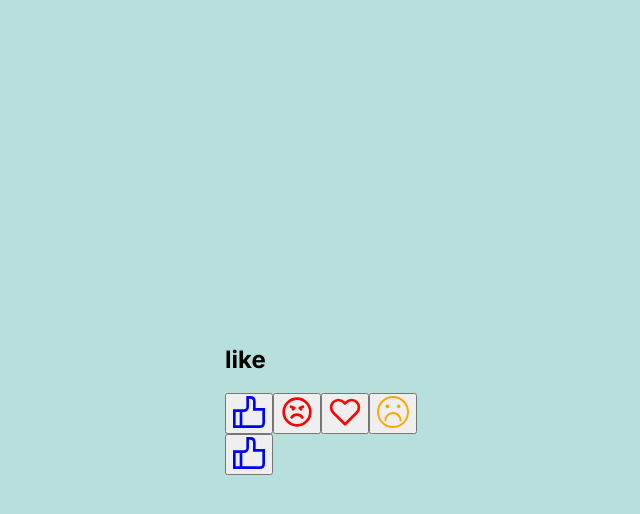
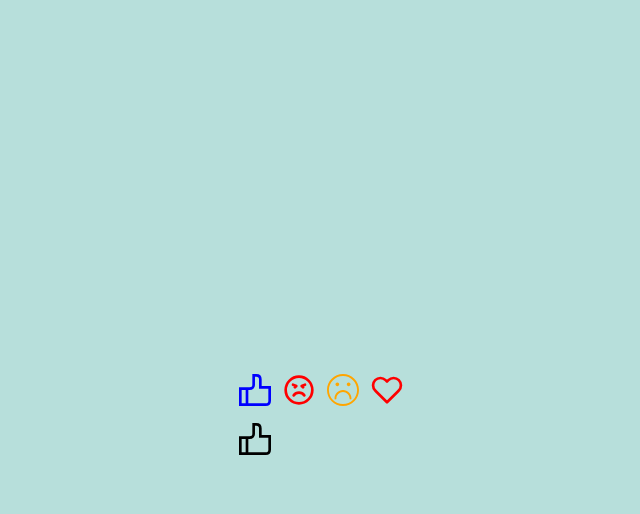
Before and after one commit to HavocXgrg/react-practise, a Next.js app: page /reaction_btn in a window 1280 px wide. Both pictures are taken after a click on the button 640 px from the left and 409 px from the top of the page. Shown: the top 514 px of the page, without its empty margins (319-959 px from the left). Built offline with nearby package versions, Linux system fonts and the light colour scheme.

Commit message:
refactored code by implementing DRY principle, also the use of key prop

```diff
--- a/src/app/globals.css
+++ b/src/app/globals.css
@@ -27,3 +27,18 @@ body, html {
 .likeBtn{
   background-color: rgb(12, 112, 218);
 }
+
+.reactionBtn button {
+  min-height: 2vh;
+  min-width: 2vw;
+  margin: 0.2rem;
+  background-color: rgb(183, 223, 219);
+  border: none;
+}
+.finalReturn button{
+  min-height: 3vh;
+  min-width: 2vw;
+  margin-top: 0.75rem;
+  background-color: rgb(183, 223, 219);
+  border: none;
+}
--- a/src/app/reaction_btn/page.js
+++ b/src/app/reaction_btn/page.js
@@ -10,41 +10,41 @@ const page = () => {
     const [reactionType, setReactionType] = useState(null)
 
     const HandleReaction = (action) =>{
-        if(reactionType === action){
-            setReactionType('')
-        } else{
-            setReactionType(action)
-        }
+        // console.log(reactionType, action);
+        setReactionType(reactionType === action ? '' : action); //ternary operators
+
     }
+    const reactions = [
+        {type: 'like', icon:<GrLike size={'2rem'} color='blue' /> },
+        {type: 'angry', icon:<LuAngry size={'2rem'}color='red' /> },
+        {type: 'sad', icon:<TfiFaceSad size={'2rem'}color='orange' /> },
+        {type: 'love', icon:<FiHeart size={'2rem'}color='red' /> },
+        {type: null, icon:<GrLike size={'2rem'} /> }
+    ]
 
     const ReactionDiv = () => {
         return (
-            <div className="reactionBtn">
-                 <button  onMouseEnter={()=> setReactionOpen(true)} onClick={()=> HandleReaction('like')}><GrLike size={'2rem'} color='blue' /></button>
-                 <button  onMouseEnter={()=> setReactionOpen(true)} onClick={()=> HandleReaction('angry')}><LuAngry size={'2rem'}color='red' /></button>
-                 <button  onMouseEnter={()=> setReactionOpen(true)}onClick={()=> HandleReaction('love')}><FiHeart size={'2rem'}color='red' /></button>
-                 <button  onMouseEnter={()=> setReactionOpen(true)}onClick={()=> HandleReaction('sad')}><TfiFaceSad size={'2rem'}color='orange' /></button>
+            <div>
+                {reactions.map((item) => {
+                    if(item.type)
+                   return(
+                            <button //key for no key prop warning
+                                key={item.type} onMouseEnter={() => setReactionOpen(true)} onClick={() => HandleReaction(item.type)}>
+                                {item.icon}
+                            </button>
+                        )
+                 })}
             </div>
         )
     }
     const ReactionBtn = () => {
-        if(reactionType === 'angry'){
-            return(
-                <button onClick={()=> HandleReaction('angry')} onMouseEnter={()=> setReactionOpen(true)}><LuAngry color={reactionType && 'red'} size={'2rem'}/></button>
-            )
-        } else if(reactionType === 'love'){
-            return (
-                <button onClick={()=> HandleReaction('love')} onMouseEnter={()=> setReactionOpen(true)}><FiHeart color={reactionType && 'red'}  size={'2rem'}/></button>
-            )
-        } else if(reactionType === 'sad'){
-            return(
-                <button onClick={()=> HandleReaction('sad')} onMouseEnter={()=> setReactionOpen(true)}><TfiFaceSad color={reactionType && 'orange'} size={'2rem'}/></button>
-            )
-        } else{
-            return (
-                <button onClick={()=> HandleReaction('like')} onMouseEnter={()=> setReactionOpen(true)}><GrLike color={reactionType && 'blue'} size={'2rem'}/></button>
-                )
-        }
+        const selectedItem = reactions.find(item => item.type === reactionType)
+        return(
+            <button  onMouseEnter={()=> setReactionOpen(true)}
+                onClick={()=> HandleReaction(selectedItem?.type || '')}>
+                {selectedItem ? selectedItem.icon : <GrLike size={'2rem'} />}
+            </button>
+        )
     }
   return (
 
```
Also changed, not shown: src/app/product/[id]/page.js (deleted, +0 -9 lines).
